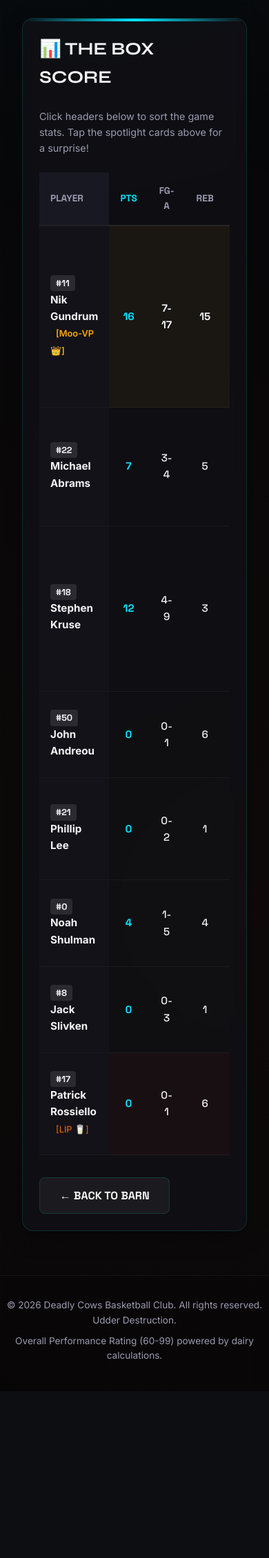
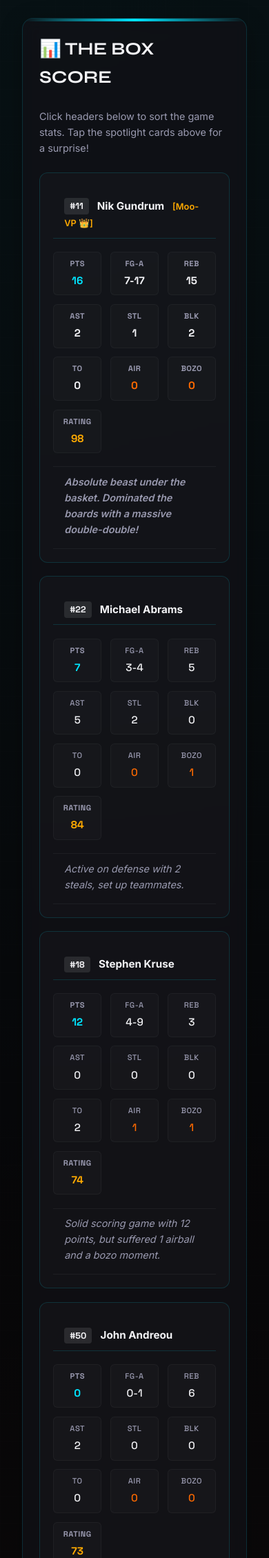
Before and after one commit to stkruse18/deadlycows, a Flask app: page /game/1 in a window 390 px wide. Shown: the part 1511-3770 px from the top of the page at 69% size. Before the commit the page ends 3482 px from the top, so only its background shows below. Run offline with Flask 3, Linux system fonts and the light colour scheme; data comes from the database, SQL or seed files in the repository; both versions use the stored data as it was after the commit.

Commit message:
Add responsive vertical stacked card grid layout for mobile screens

```diff
--- a/static/css/style.css
+++ b/static/css/style.css
@@ -861,3 +861,79 @@ footer p {
         background: #181822; /* Slightly darker header column */
     }
 }
+
+/* Stacking card grid layout for vertical phone screens */
+@media (max-width: 650px) {
+    /* Disable sticky first column styling on small screens */
+    table.stats-table th:first-child,
+    table.stats-table td:first-child {
+        position: static !important;
+        background: transparent !important;
+        box-shadow: none !important;
+    }
+
+    table.stats-table thead {
+        display: none !important;
+    }
+
+    table.stats-table,
+    table.stats-table tbody,
+    table.stats-table tr {
+        display: block !important;
+        width: 100% !important;
+    }
+
+    table.stats-table tr {
+        background: rgba(255, 255, 255, 0.02) !important;
+        border: 1px solid var(--border-color) !important;
+        border-radius: 12px !important;
+        margin-bottom: 1.2rem !important;
+        padding: 1.2rem !important;
+        display: grid !important;
+        grid-template-columns: repeat(3, 1fr) !important;
+        gap: 0.8rem !important;
+    }
+
+    /* First cell spans full width and shows player name/awards */
+    table.stats-table tr td:first-child {
+        grid-column: span 3 !important;
+        border-bottom: 1px solid var(--border-color) !important;
+        padding-bottom: 0.6rem !important;
+        margin-bottom: 0.4rem !important;
+        display: block !important;
+        text-align: left !important;
+    }
+
+    /* Notes cell spans full width at the bottom */
+    table.stats-table tr td.notes-cell {
+        grid-column: span 3 !important;
+        border-top: 1px solid rgba(255, 255, 255, 0.05) !important;
+        padding-top: 0.6rem !important;
+        margin-top: 0.4rem !important;
+        display: block !important;
+        text-align: left !important;
+    }
+
+    /* Style normal stats cells into blocks */
+    table.stats-table td:not(:first-child):not(.notes-cell) {
+        display: flex !important;
+        flex-direction: column !important;
+        align-items: center !important;
+        justify-content: center !important;
+        background: rgba(255, 255, 255, 0.02) !important;
+        border: 1px solid rgba(255, 255, 255, 0.04) !important;
+        border-radius: 6px !important;
+        padding: 0.5rem !important;
+        text-align: center !important;
+    }
+
+    /* Add labels above value */
+    table.stats-table td:not(:first-child):not(.notes-cell)::before {
+        content: attr(data-label) !important;
+        font-size: 0.7rem !important;
+        text-transform: uppercase !important;
+        letter-spacing: 0.5px !important;
+        color: var(--text-secondary) !important;
+        margin-bottom: 0.2rem !important;
+    }
+}
--- a/templates/game.html
+++ b/templates/game.html
@@ -123,17 +123,17 @@
                                     <span style="color: var(--neon-red); font-size: 0.8rem; margin-left: 0.5rem;">[LIP 🥛]</span>
                                 {% endif %}
                             </td>
-                            <td style="text-align: center; font-family: var(--font-mono); color: var(--neon-green); font-weight: 700;">{{ p.points }}</td>
-                            <td style="text-align: center; font-family: var(--font-mono);">{{ p.fg }}-{{ p.fga }}</td>
-                            <td style="text-align: center; font-family: var(--font-mono);">{{ p.rebounds }}</td>
-                            <td style="text-align: center; font-family: var(--font-mono);">{{ p.assists }}</td>
-                            <td style="text-align: center; font-family: var(--font-mono);">{{ p.steals }}</td>
-                            <td style="text-align: center; font-family: var(--font-mono);">{{ p.blocks }}</td>
-                            <td style="text-align: center; font-family: var(--font-mono);">{{ p.turnovers }}</td>
-                            <td style="text-align: center; font-family: var(--font-mono); color: var(--neon-red);">{{ p.airballs }}</td>
-                            <td style="text-align: center; font-family: var(--font-mono); color: var(--neon-red);">{{ p.bozo_moments }}</td>
-                            <td style="text-align: center; font-family: var(--font-mono); font-weight: 700; color: var(--neon-gold);">{{ p.rating }}</td>
-                            <td style="text-align: left; font-size: 0.9rem; color: var(--text-secondary); font-style: italic;">{{ p.notes }}</td>
+                            <td data-label="PTS" style="text-align: center; font-family: var(--font-mono); color: var(--neon-green); font-weight: 700;">{{ p.points }}</td>
+                            <td data-label="FG-A" style="text-align: center; font-family: var(--font-mono);">{{ p.fg }}-{{ p.fga }}</td>
+                            <td data-label="REB" style="text-align: center; font-family: var(--font-mono);">{{ p.rebounds }}</td>
+                            <td data-label="AST" style="text-align: center; font-family: var(--font-mono);">{{ p.assists }}</td>
+                            <td data-label="STL" style="text-align: center; font-family: var(--font-mono);">{{ p.steals }}</td>
+                            <td data-label="BLK" style="text-align: center; font-family: var(--font-mono);">{{ p.blocks }}</td>
+                            <td data-label="TO" style="text-align: center; font-family: var(--font-mono);">{{ p.turnovers }}</td>
+                            <td data-label="AIR" style="text-align: center; font-family: var(--font-mono); color: var(--neon-red);">{{ p.airballs }}</td>
+                            <td data-label="BOZO" style="text-align: center; font-family: var(--font-mono); color: var(--neon-red);">{{ p.bozo_moments }}</td>
+                            <td data-label="Rating" style="text-align: center; font-family: var(--font-mono); font-weight: 700; color: var(--neon-gold);">{{ p.rating }}</td>
+                            <td class="notes-cell" style="text-align: left; font-size: 0.9rem; color: var(--text-secondary); font-style: italic;">{{ p.notes }}</td>
                         </tr>
                     {% endfor %}
                 </tbody>
```
Also changed, not shown: templates/averages.html (+10 -10 lines), templates/totals.html (+10 -10 lines), deadlycows.db.
